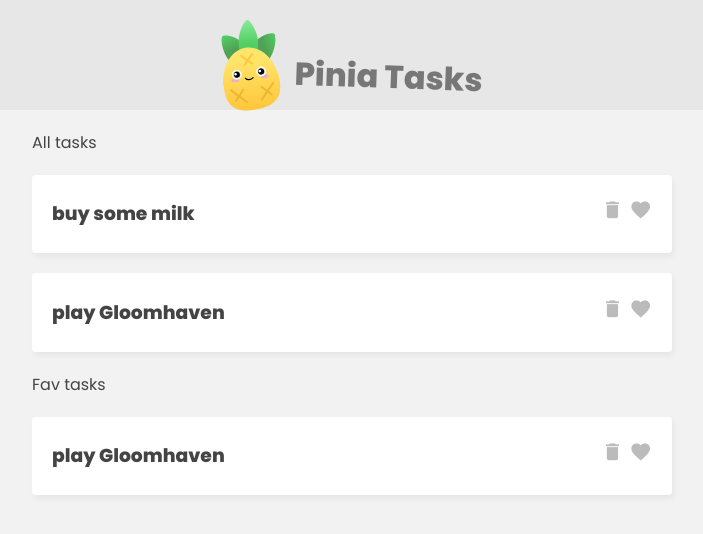
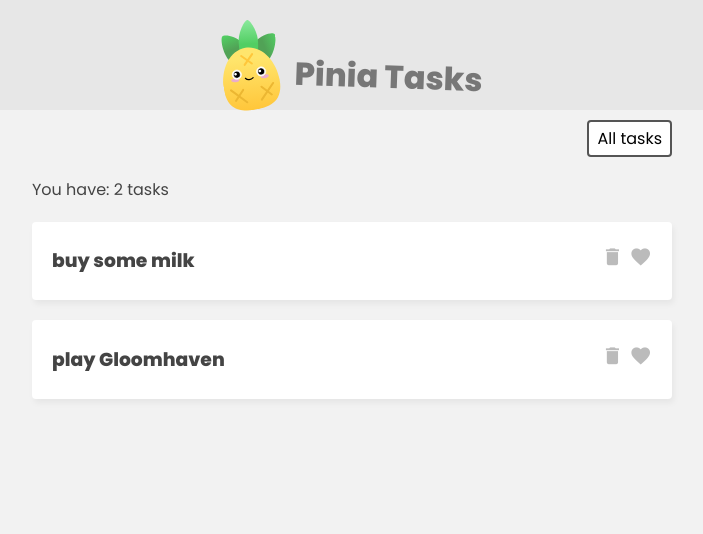
Before and after one commit to quanphung0106-sudo/pinia-learning-1, a Vue app: page / in a window 1280 px wide. Shown: the top 534 px of the page, without its empty margins (288-991 px from the left). Built offline with nearby package versions, Linux system fonts and the light colour scheme.

Commit message:
ninja: buoi 5

```diff
--- a/src/App.vue
+++ b/src/App.vue
@@ -5,14 +5,20 @@
       <h1>Pinia Tasks</h1>
     </header>
 
-    <div class="task-list">
-      <p>All tasks</p>
+    <!-- filter -->
+    <nav class="filter">
+      <button @click="filter = !filter">{{ filter ? 'All tasks' : 'Fav tasks' }}</button>
+    </nav>
+
+    <!-- task list -->
+    <div v-if="filter === true" class="task-list">
+      <p>You have: {{ taskStore.totalCount }} tasks</p>
       <div v-for="task in taskStore.tasks">
         <TaskDetails :task="task" />
       </div>
     </div>
-    <div class="task-list">
-      <p>Fav tasks</p>
+    <div v-if="filter === false" class="task-list">
+      <p>You have: {{ taskStore.favCount }} fav tasks</p>
       <div v-for="task in taskStore.favs">
         <TaskDetails :task="task" />
       </div>
@@ -21,13 +27,17 @@
 </template>
 
 <script>
+import { ref } from 'vue'
 import TaskDetails from './components/TaskDetails.vue'
 import { useTaskStore } from './stores/TaskStore'
 export default {
   components: { TaskDetails },
   setup() {
     const taskStore = useTaskStore()
-    return { taskStore }
+
+    const filter = ref(true)
+
+    return { taskStore, filter }
   }
 }
 </script>
--- a/src/assets/main.css
+++ b/src/assets/main.css
@@ -58,3 +58,21 @@ header h1 {
   cursor: pointer;
   color: #bbb;
 }
+
+/* filter nav */
+.filter {
+  width: 640px;
+  margin: 10px auto;
+  text-align: right;
+}
+.filter button {
+  display: inline-block;
+  margin-left: 10px;
+  background: #fff;
+  border: 2px solid #555;
+  border-radius: 4px;
+  padding: 4px 8px;
+  cursor: pointer;
+  font-size: 0.8em;
+  font-size: 1em;
+}
--- a/src/stores/TaskStore.js
+++ b/src/stores/TaskStore.js
@@ -11,5 +11,18 @@ export const useTaskStore = defineStore("taskStore", {
     favs() {
       return this.tasks.filter((task) => task.isFav);
     },
+    favCount() {
+      return this.tasks.reduce((task, current) => {
+        console.log(task, current);
+        if (current.isFav === true) {
+          return (task += 1);
+        } else {
+          return task;
+        }
+      }, 0);
+    },
+    totalCount() {
+      return this.tasks.length;
+    },
   },
 });
```
